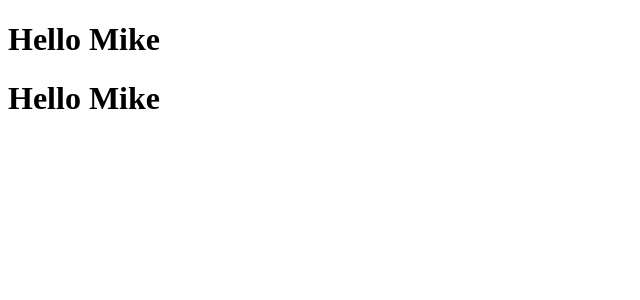
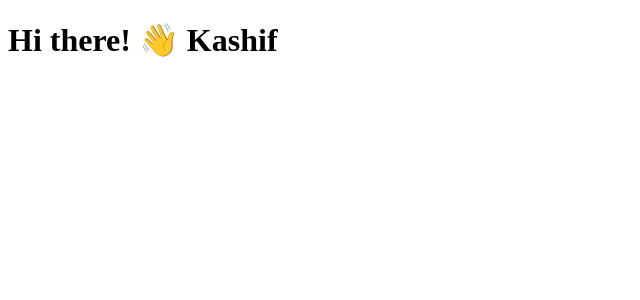
Before and after one commit to kashif0426/react_tutorial, a React (Vite) app: page / in a window 1280 px wide. Shown: the top 300 px of the page, without its empty margins (0-640 px from the left). Built offline with nearby package versions, Linux system fonts and the light colour scheme.

Commit message:
react tutorial i'm learning react

```diff
--- a/src/App.jsx
+++ b/src/App.jsx
@@ -1,10 +1,15 @@
 import Hello from "./Hello"
 
 function App() {
+  const person = {
+    name:"Kashif",
+    message:"Hi there!",
+    emoji:"👋",
+    seatNumbers:[1,4,7]
+  }
   return (
     <div className="App">
-      <Hello/>
-      <Hello/>
+      <Hello person={person} />
     </div>
   )
 }
--- a/src/Hello.jsx
+++ b/src/Hello.jsx
@@ -1,4 +1,4 @@
 
-export default function Hello() {
-    return <h1>Hello Mike</h1>
+export default function Hello({person}) {
+    return <h1>{person.message} {person.emoji} {person.name} {person.seatNumber}</h1>
 }
```
